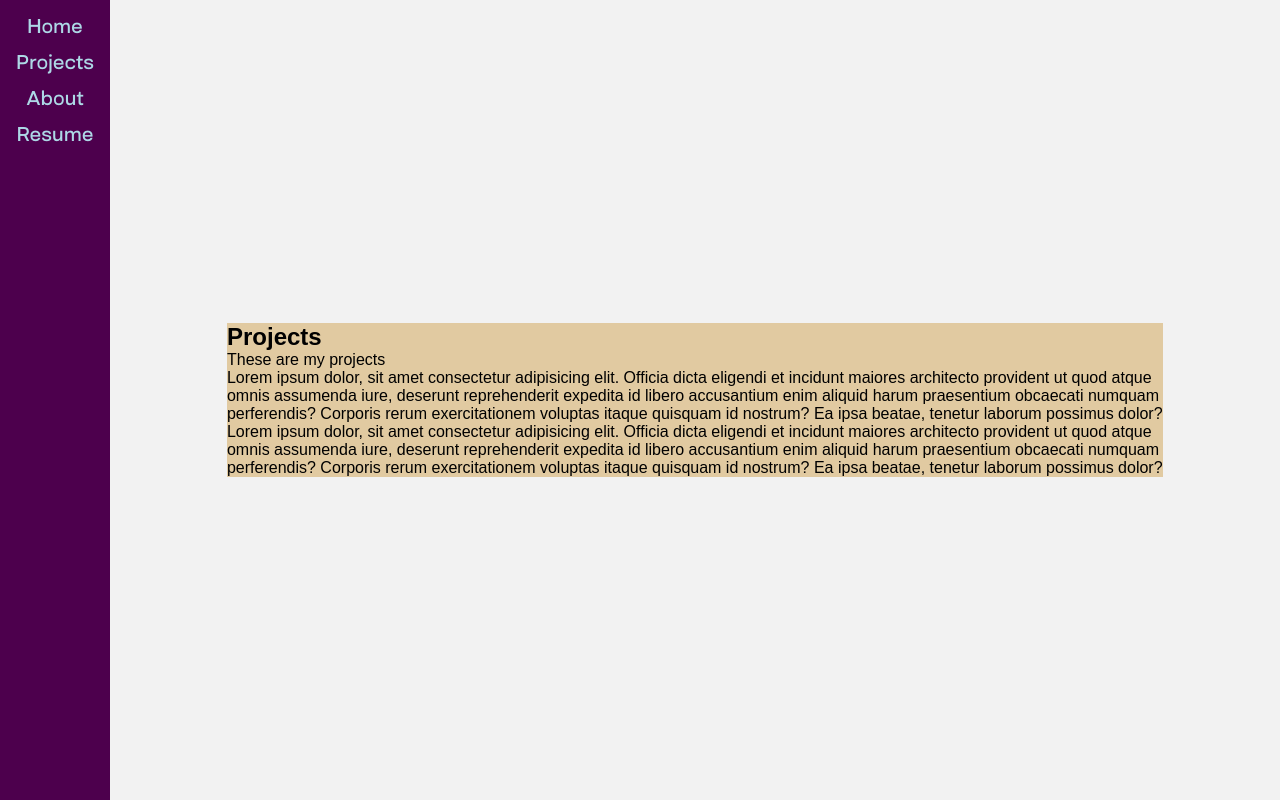
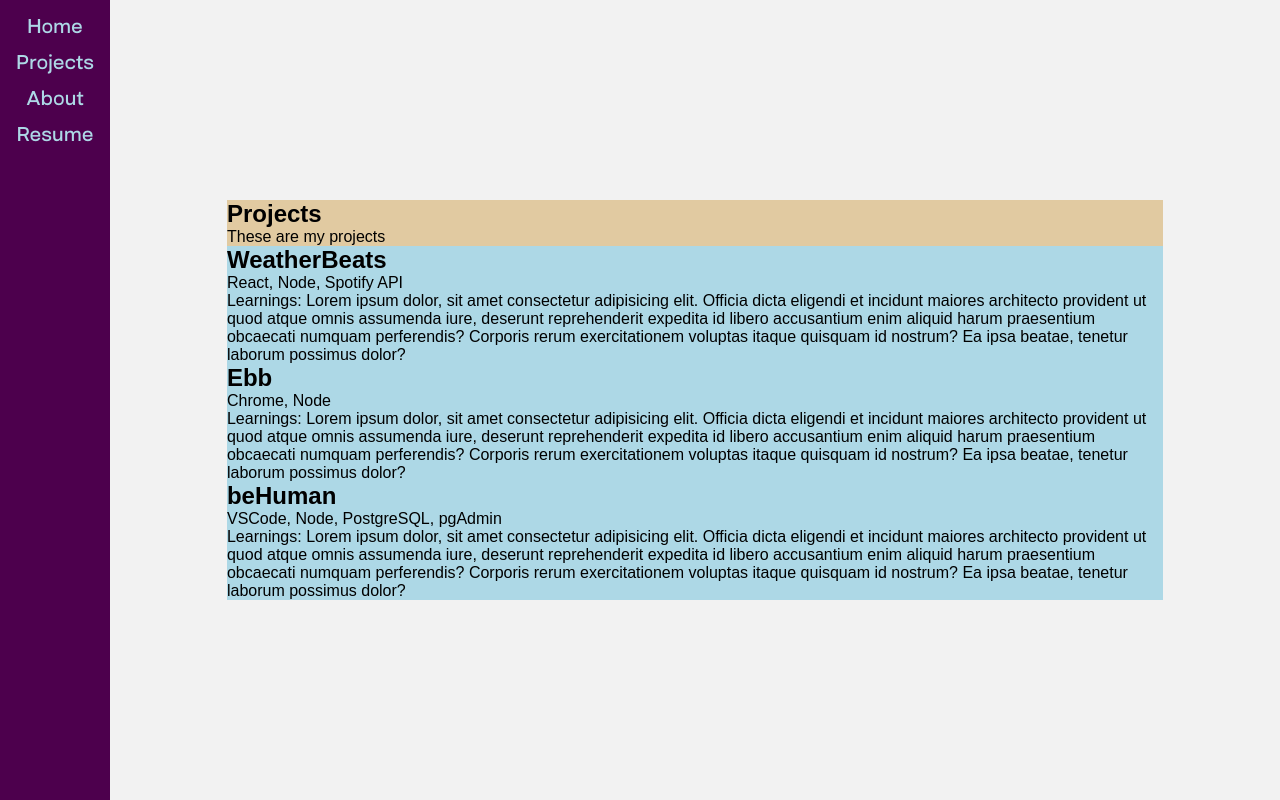
Before and after one commit to franco-ortega/portfolio-beta-01, a Next.js app: page /projects in a window 1280 px wide. Both pictures are taken after a click on the button "Welcome". Built offline with nearby package versions, Linux system fonts and the light colour scheme.

Commit message:
display project sample data in Projects component with Project components

```diff
--- a/components/projects/Projects.jsx
+++ b/components/projects/Projects.jsx
@@ -1,26 +1,21 @@
 import styles from './Projects.module.scss';
+import projectsData from '../../data/projects';
+import Project from '../project/Project';
 
 const Projects = () => {
   return (
     <div className={styles.Projects}>
       <h2>Projects</h2>
       <p>These are my projects</p>
-      <p>
-        Lorem ipsum dolor, sit amet consectetur adipisicing elit. Officia dicta
-        eligendi et incidunt maiores architecto provident ut quod atque omnis
-        assumenda iure, deserunt reprehenderit expedita id libero accusantium
-        enim aliquid harum praesentium obcaecati numquam perferendis? Corporis
-        rerum exercitationem voluptas itaque quisquam id nostrum? Ea ipsa
-        beatae, tenetur laborum possimus dolor?
-      </p>
-      <p>
-        Lorem ipsum dolor, sit amet consectetur adipisicing elit. Officia dicta
-        eligendi et incidunt maiores architecto provident ut quod atque omnis
-        assumenda iure, deserunt reprehenderit expedita id libero accusantium
-        enim aliquid harum praesentium obcaecati numquam perferendis? Corporis
-        rerum exercitationem voluptas itaque quisquam id nostrum? Ea ipsa
-        beatae, tenetur laborum possimus dolor?
-      </p>
+      {projectsData.map((project, i) => (
+        <Project
+          key={i}
+          title={project.title}
+          tech={project.tech}
+          description={project.description}
+          learnings={project.learnings}
+        />
+      ))}
     </div>
   );
 };
--- a/data/projects.js
+++ b/data/projects.js
@@ -24,3 +24,5 @@ const projects = [
       'Lorem ipsum dolor, sit amet consectetur adipisicing elit. Officia dicta eligendi et incidunt maiores architecto provident ut quod atque omnis assumenda iure, deserunt reprehenderit expedita id libero accusantium enim aliquid harum praesentium obcaecati numquam perferendis? Corporis rerum exercitationem voluptas itaque quisquam id nostrum? Ea ipsa beatae, tenetur laborum possimus dolor?'
   }
 ];
+
+export default projects;
```
